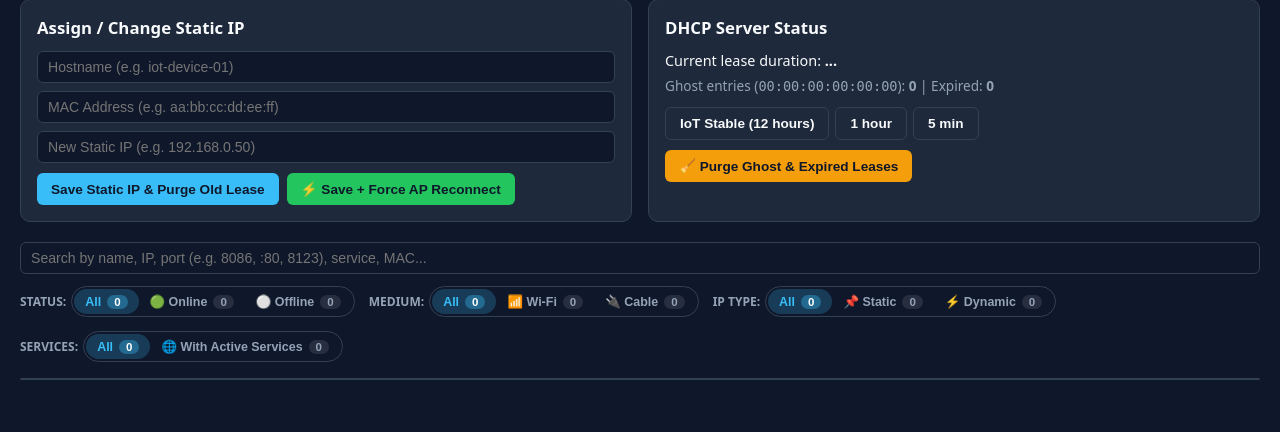
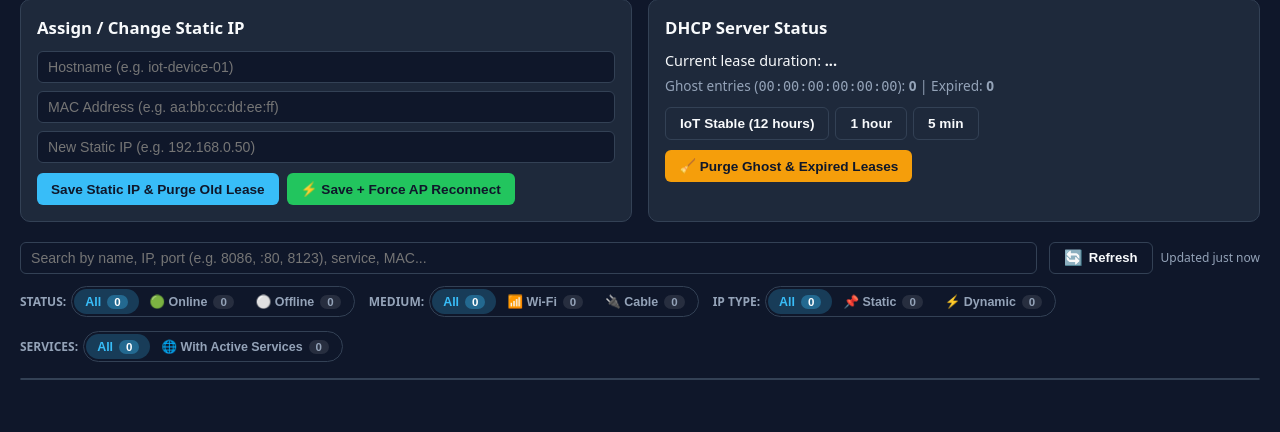
Before and after one commit to VictorCV-DAM/adguard-dhcp-static-manager, a Flask app: page / in a window 1280 px wide. Shown: the part 144-576 px from the top of the page. Run offline with Flask 2, Linux system fonts and the light colour scheme; data that the repository does not hold is empty.

Commit message:
feat: manual refresh button with spinner, 30s background auto-refresh and elapsed time indicator

```diff
--- a/app.py
+++ b/app.py
@@ -1592,7 +1592,11 @@ def api_state():
                 active_ips.add(x.strip())
 
     now = time.time()
-    ips_to_scan = [a_ip for a_ip in active_ips if a_ip and (a_ip not in _SERVICE_SCAN_CACHE or (now - _SERVICE_SCAN_CACHE[a_ip][0]) >= 180)]
+    force_refresh = bool(request.args.get('refresh') or request.args.get('force'))
+    if force_refresh:
+        _SERVICE_SCAN_CACHE.clear()
+
+    ips_to_scan = [a_ip for a_ip in active_ips if a_ip and (force_refresh or a_ip not in _SERVICE_SCAN_CACHE or (now - _SERVICE_SCAN_CACHE[a_ip][0]) >= 180)]
     if ips_to_scan:
         with ThreadPoolExecutor(max_workers=min(25, max(1, len(ips_to_scan) * 5))) as pool:
             futures = {pool.submit(scan_device_verified_services, a_ip): a_ip for a_ip in ips_to_scan}
--- a/templates/index.html
+++ b/templates/index.html
@@ -266,6 +266,14 @@
             from { transform: scale(0.92); opacity: 0; }
             to { transform: scale(1); opacity: 1; }
         }
+        @keyframes spin {
+            from { transform: rotate(0deg); }
+            to { transform: rotate(360deg); }
+        }
+        .spinning {
+            animation: spin 0.75s linear infinite !important;
+            display: inline-block;
+        }
         .popup-icon {
             font-size: 2.4rem;
             margin-bottom: 10px;
@@ -468,7 +476,14 @@
     <div class="toolbar" style="display:flex; flex-direction:column; gap:12px; margin-bottom:16px;">
         <div style="display:flex; flex-wrap:wrap; gap:12px; align-items:center; justify-content:space-between; width:100%;">
             <input type="text" id="search" class="search-bar" style="flex:1; min-width:280px;" placeholder="Search by name, IP, port (e.g. 8086, :80, 8123), service, MAC..." oninput="renderTable()">
-            <button id="btn-reset-filters" class="btn btn-outline" style="padding:6px 12px; font-size:0.8rem; border-radius:999px; display:none;" onclick="resetAllFilters()">✕ Reset Filters</button>
+            <div style="display:inline-flex; align-items:center; gap:8px;">
+                <button id="btn-reset-filters" class="btn btn-outline" style="padding:6px 12px; font-size:0.8rem; border-radius:999px; display:none;" onclick="resetAllFilters()">✕ Reset Filters</button>
+                <button id="btn-refresh" class="btn btn-outline" style="padding:7px 14px; font-size:0.82rem; display:inline-flex; align-items:center; gap:6px; font-weight:600; border-color:var(--border);" onclick="manualRefresh()" title="Immediately refresh devices and port scans">
+                    <span id="refresh-icon" style="font-size:0.95rem; line-height:1;">🔄</span>
+                    <span id="refresh-text">Refresh</span>
+                </button>
+                <span id="last-updated-text" style="font-size:0.75rem; color:var(--muted); white-space:nowrap;">Updated just now</span>
+            </div>
         </div>
         <div class="filter-pills" id="multi-filters" style="display:flex; flex-wrap:wrap; gap:14px; align-items:center;">
             <!-- Status Group -->
@@ -885,15 +900,70 @@ async function saveConfig() {
     loadState();
 }
 
-async function loadState() {
-    const res = await fetch('/api/state');
-    const data = await res.json();
-    document.getElementById('lbl-duration').textContent = `${data.lease_duration} s (${Math.round(data.lease_duration/60)} min)`;
-    document.getElementById('lbl-ghost').textContent = data.ghost_count;
-    document.getElementById('lbl-expired').textContent = data.expired_count;
-    allDevices = data.devices || [];
-    renderGlobalNetworkMenu(data.network_links || []);
-    renderTable();
+let lastRefreshTime = new Date();
+let isRefreshing = false;
+
+async function manualRefresh() {
+    if (isRefreshing) return;
+    await loadState(true);
+}
+
+async function loadState(isManual = false) {
+    if (isRefreshing) return;
+    isRefreshing = true;
+
+    const icon = document.getElementById('refresh-icon');
+    const text = document.getElementById('refresh-text');
+    if (icon) icon.classList.add('spinning');
+    if (isManual && text) text.textContent = 'Refreshing...';
+
+    try {
+        const url = isManual ? '/api/state?refresh=1' : '/api/state';
+        const res = await fetch(url);
+        const data = await res.json();
+
+        const lblDur = document.getElementById('lbl-duration');
+        if (lblDur) lblDur.textContent = `${data.lease_duration} s (${Math.round(data.lease_duration/60)} min)`;
+        const lblGhost = document.getElementById('lbl-ghost');
+        if (lblGhost) lblGhost.textContent = data.ghost_count;
+        const lblExp = document.getElementById('lbl-expired');
+        if (lblExp) lblExp.textContent = data.expired_count;
+
+        allDevices = data.devices || [];
+        renderGlobalNetworkMenu(data.network_links || []);
+        renderTable();
+
+        lastRefreshTime = new Date();
+        updateRefreshTimestamp();
+
+        if (isManual) {
+            showMessage('Device list and network services refreshed');
+        }
+    } catch (e) {
+        console.error('Error loading state:', e);
+        if (isManual) {
+            showMessage('Failed to connect to server');
+        }
+    } finally {
+        isRefreshing = false;
+        if (icon) icon.classList.remove('spinning');
+        if (text) text.textContent = 'Refresh';
+    }
+}
+
+function updateRefreshTimestamp() {
+    const el = document.getElementById('last-updated-text');
+    if (!el) return;
+    const now = new Date();
+    const diffSec = Math.floor((now - lastRefreshTime) / 1000);
+    if (diffSec < 5) {
+        el.textContent = 'Updated just now';
+    } else if (diffSec < 60) {
+        el.textContent = `Updated ${diffSec}s ago`;
+    } else {
+        const min = Math.floor(diffSec / 60);
+        el.textContent = `Updated ${min}m ago`;
+    }
 }
 
 function renderGlobalNetworkMenu(links) {
@@ -1361,6 +1431,17 @@ async function setDuration(seconds) {
 
 loadConfig();
 loadState();
+
+// Update elapsed time indicator every 5 seconds
+setInterval(updateRefreshTimestamp, 5000);
+
+// Background auto-refresh every 30 seconds when no modal is open
+setInterval(() => {
+    const hasModal = document.querySelector('.modal-overlay[style*="display: flex"], .modal-overlay[style*="display: block"]');
+    if (!hasModal && !isRefreshing) {
+        loadState(false);
+    }
+}, 30000);
 </script>
 </body>
 </html>
```
